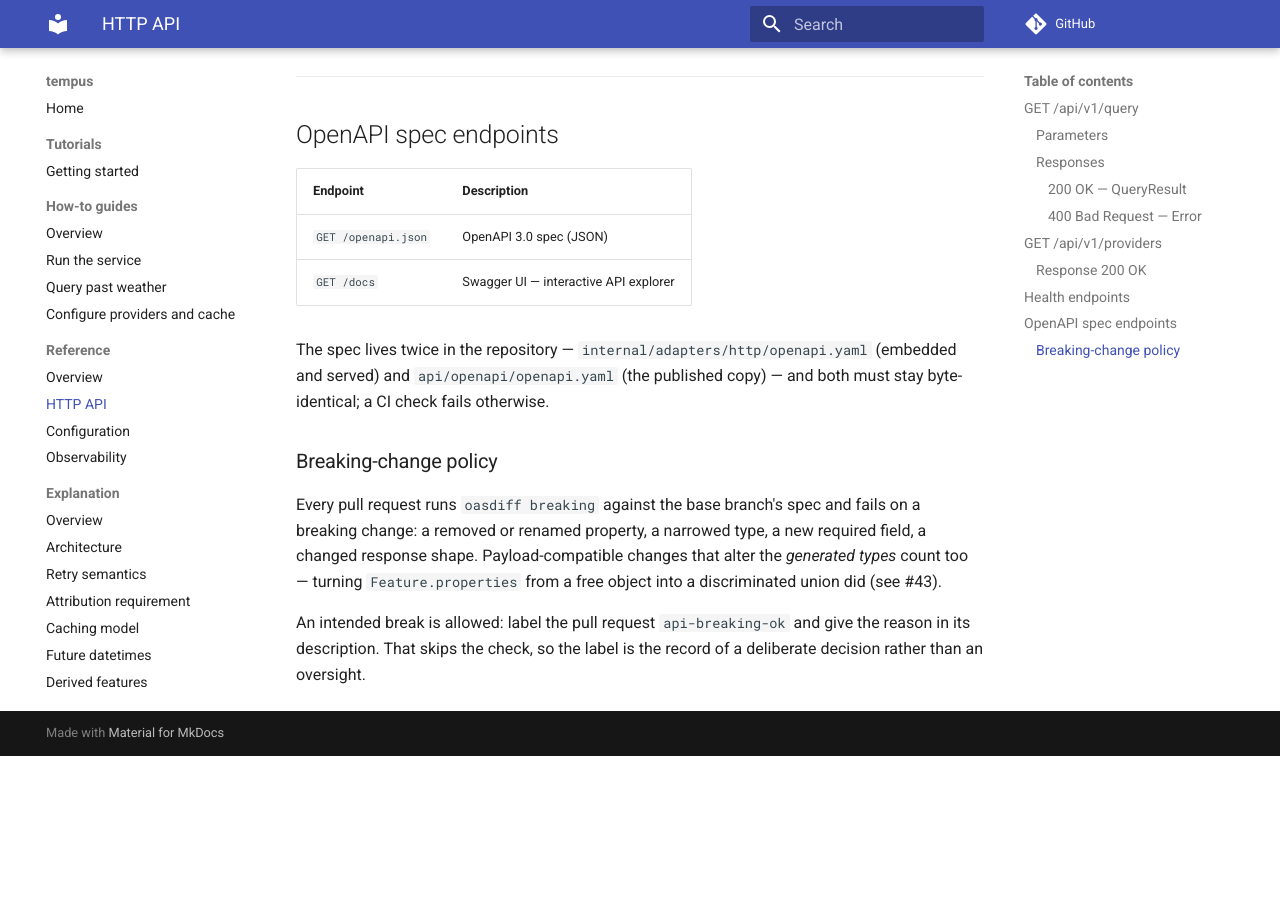
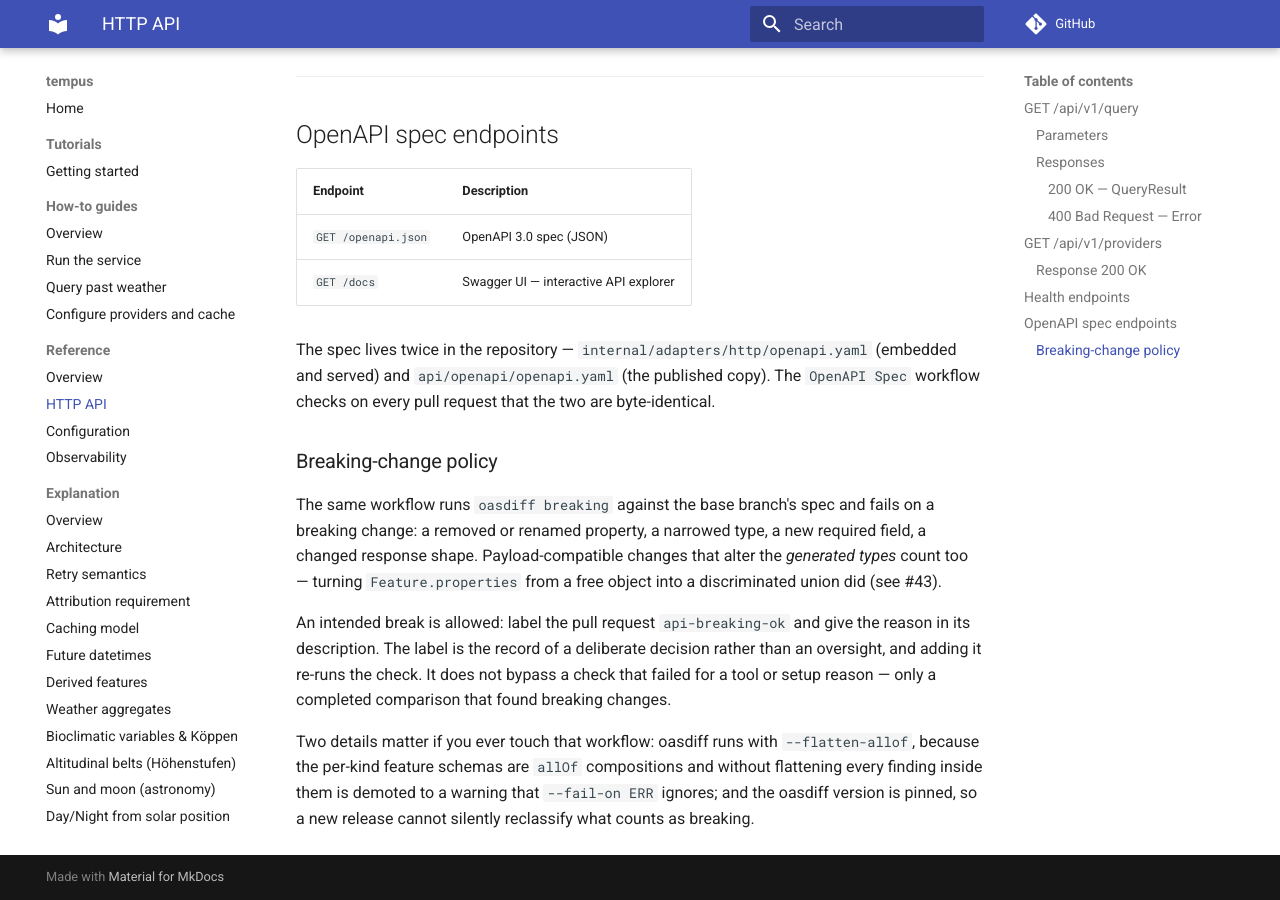
Before and after one commit to jobrunner/tempus, an MkDocs documentation site: the page built from docs/reference/http-api.md, in a window 1280 px wide and 900 px high, scrolled down 4238 px. Built offline with MkDocs 1.6.1 and Material for MkDocs 9.7.7, drawn with Linux system fonts in a browser that asks for light colours; comment, search, counter and statistics services are not loaded; before the commit the page ends 4994 px from its top, so only the background shows below that.

Commit message:
fix(ci): rework the OpenAPI gate per review
Copilot found real holes in the first version; all but one accepted.

- Own workflow (.github/workflows/openapi.yml) instead of a job in ci.yml, so
  it can listen for `labeled`/`unlabeled`. ci.yml's default pull_request
  activity types never fire on a label change, so the documented bypass would
  have left a required check red with no way to re-run it.
- The job no longer skips wholesale when the label is present: oasdiff always
  runs and a classify step decides. A labelled PR now gets a summary saying the
  break was allowed, instead of no summary at all.
- Install, fetch and parse failures are classified separately from "breaking
  changes found". They fail the gate, are reported as tool failures, and the
  label does not wave them through — previously any failure told maintainers to
  add the bypass label.
- oasdiff pinned to v1.29.1. For a required gate, @latest means a new release
  can change the verdict without a repository change.
- The base spec is fetched with an explicit destination refspec rather than a
  bare branch name, which does not reliably update the remote-tracking ref on a
  shallow checkout.
- The gate also runs scripts/openapi-mirror-check.sh, so the byte-identical
  guarantee the docs claim is actually enforced in CI. No workflow ran it
  before; a PR touching only the published copy could pass.

Not changed: Copilot's claim that the module path must be github.com/tufin/
oasdiff. The CI log shows `go install github.com/oasdiff/oasdiff@v1.29.1`
resolving and building fine — the project moved orgs.

Claude-Session: https://claude.ai/code/session_6df105b1-a098-4681-8bd2-b1a0a749fc51

```diff
--- a/docs/reference/http-api.md
+++ b/docs/reference/http-api.md
@@ -167,17 +167,26 @@ spec) and are intended for Kubernetes liveness/readiness probes.
 | `GET /docs` | Swagger UI — interactive API explorer |
 
 The spec lives twice in the repository — `internal/adapters/http/openapi.yaml`
-(embedded and served) and `api/openapi/openapi.yaml` (the published copy) — and
-both must stay byte-identical; a CI check fails otherwise.
+(embedded and served) and `api/openapi/openapi.yaml` (the published copy). The
+`OpenAPI Spec` workflow checks on every pull request that the two are
+byte-identical.
 
 ### Breaking-change policy
 
-Every pull request runs `oasdiff breaking` against the base branch's spec and
+The same workflow runs `oasdiff breaking` against the base branch's spec and
 fails on a breaking change: a removed or renamed property, a narrowed type, a
 new required field, a changed response shape. Payload-compatible changes that
 alter the *generated types* count too — turning `Feature.properties` from a free
 object into a discriminated union did (see #43).
 
 An intended break is allowed: label the pull request `api-breaking-ok` and give
-the reason in its description. That skips the check, so the label is the record
-of a deliberate decision rather than an oversight.
+the reason in its description. The label is the record of a deliberate decision
+rather than an oversight, and adding it re-runs the check. It does not bypass a
+check that failed for a tool or setup reason — only a completed comparison that
+found breaking changes.
+
+Two details matter if you ever touch that workflow: oasdiff runs with
+`--flatten-allof`, because the per-kind feature schemas are `allOf`
+compositions and without flattening every finding inside them is demoted to a
+warning that `--fail-on ERR` ignores; and the oasdiff version is pinned, so a
+new release cannot silently reclassify what counts as breaking.
```
Also changed, not shown: 2 other files.
